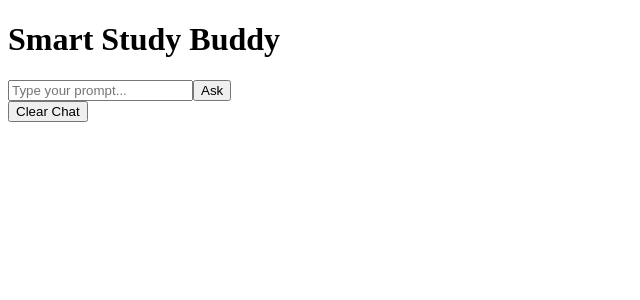
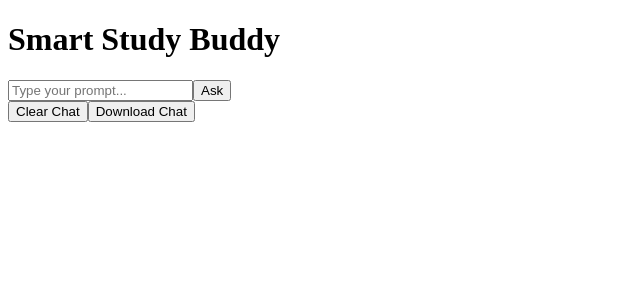
Before and after one commit to JANS66/study-buddy, a React (Vite) app: page / in a window 1280 px wide. Shown: the top 300 px of the page, without its empty margins (0-640 px from the left). Built offline with nearby package versions, Linux system fonts and the light colour scheme.

Commit message:
Add Download Chat Button

```diff
--- a/src/App.jsx
+++ b/src/App.jsx
@@ -55,11 +55,33 @@ function App() {
 
   const formatTime = date => date.toLocaleTimeString([], { hour: `2-digit`, minute: `2-digit`, month: `short`, day: `numeric` })
 
+  const downloadChat = () => { // Convert sessionHistory array into a single plain text string
+    // Format each message as `You [HH:MM]: message` or `AI [HH:MM]: message`
+    const text = sessionHistory.map(message => {
+      const time = message.time.toLocaleTimeString([], { hour: '2-digit', minute: '2-digit' })
+
+      return `${message.role === `user` ? `You` : `AI`} [${time}]: ${message.content}`
+    })
+      // Join all messages with newline characters so each message appears on a new line
+      .join(`\n`)
+
+    const blob = new Blob([text], { type: `text/plain` })
+    const url = URL.createObjectURL(blob)
+
+    const anchor = document.createElement(`a`)
+    anchor.href = url
+    anchor.download = `chat_history.txt`
+    anchor.click()
+
+    URL.revokeObjectURL(url)
+  }
+
   return (
     <main>
       <h1>Smart Study Buddy</h1>
       <PromptForm onSubmit={handlePromptSubmit} />
       <button onClick={() => setSessionHistory([])}>Clear Chat</button>
+      <button onClick={downloadChat}>Download Chat</button>
       <div className="chat">
         {sessionHistory.map((message, index) => (
           <p key={index} className={message.role === `user` ? `user` : `ai`}>
```
